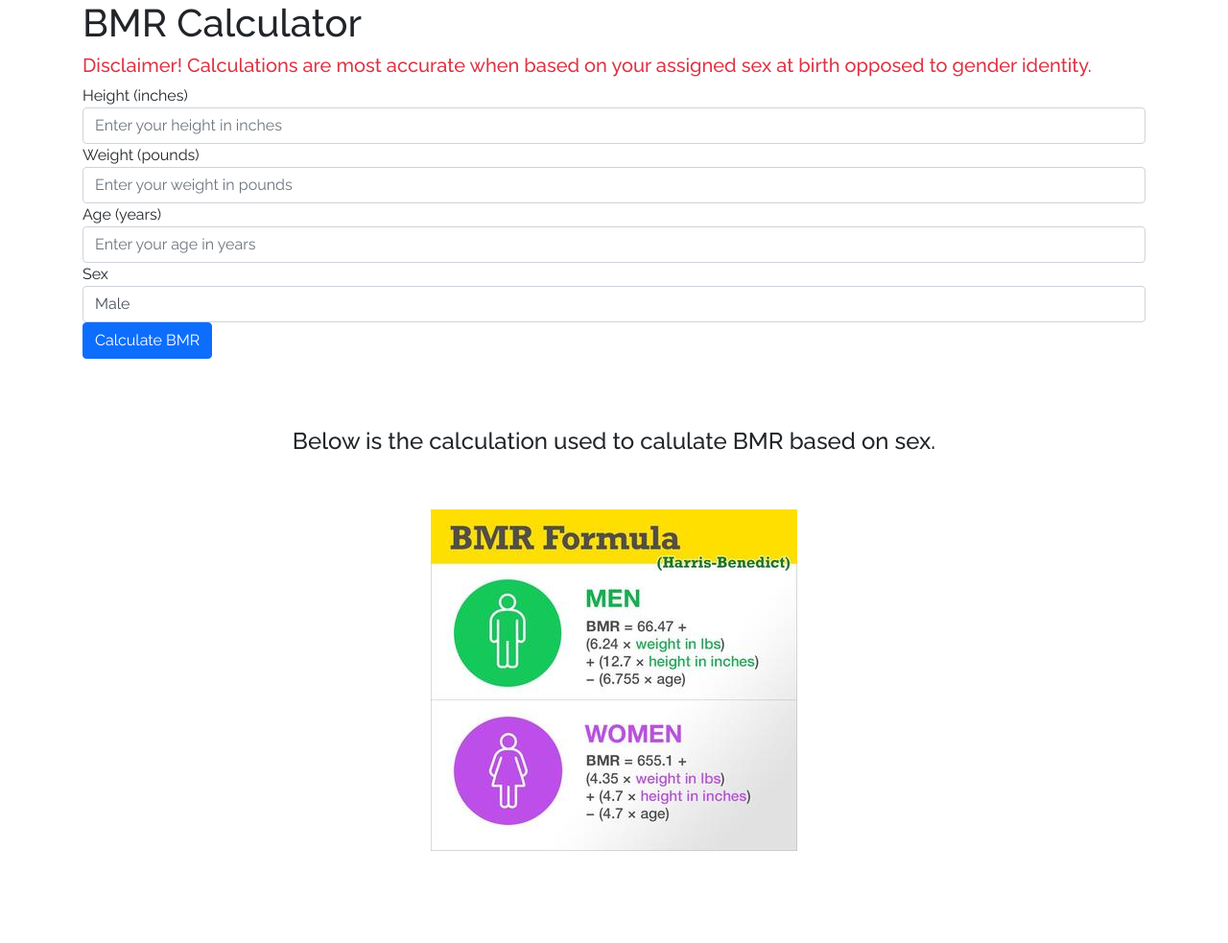
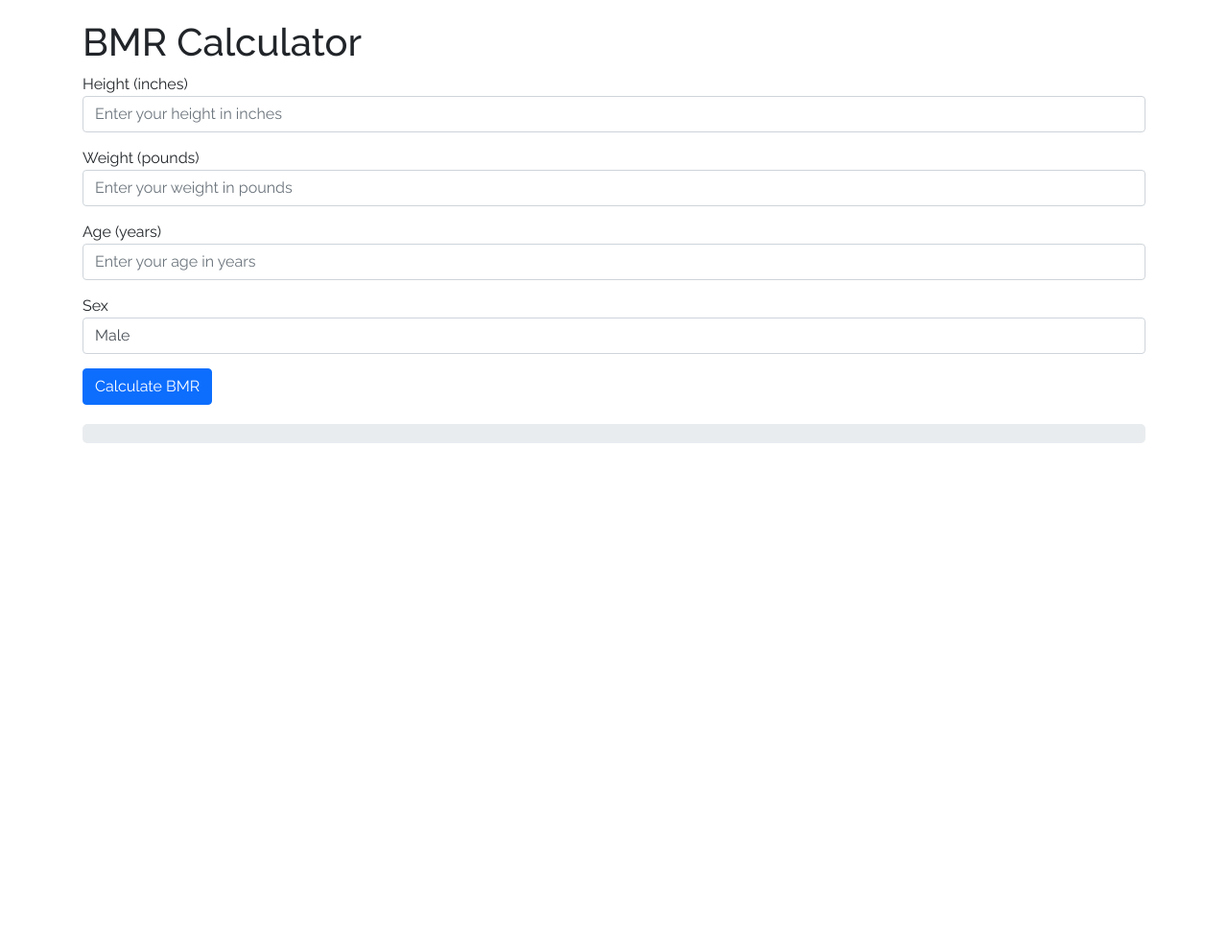
Before and after one commit to Rohandra123/UMGC-CAPSTONE, a Flask app: page /second in a window 1280 px wide. Shown: the part 54-1037 px from the top of the page at 96% size. After the commit the page ends 516 px from the top, so only its background shows below. Run offline with Flask 3, Linux system fonts and the light colour scheme; some libraries are stand-ins or nearby versions.

Commit message:
Update BMRCalc.html

```diff
--- a/Diet Application_Final/templates/BMRCalc.html
+++ b/Diet Application_Final/templates/BMRCalc.html
@@ -6,7 +6,6 @@
     <link rel="preconnect" href="https://fonts.googleapis.com">
     <link rel="preconnect" href="https://fonts.gstatic.com" crossorigin>
     <link href="https://fonts.googleapis.com/css2?family=Raleway:wght@100..900&display=swap" rel="stylesheet">
-
     <title>BMR Calculator</title>
     <link rel="stylesheet" href="https://stackpath.bootstrapcdn.com/bootstrap/5.0.0-alpha1/css/bootstrap.min.css" integrity="sha384-r4NyP46KrjDleawBgD5tp8Y7UzmLA05oM1iAEQ17CSuDqnUK2+k9luXQOfXJCJ4I" crossorigin="anonymous">
     <script src="https://cdn.jsdelivr.net/npm/popper.js@1.16.0/dist/popper.min.js" integrity="sha384-Q6E9RHvbIyZFJoft+2mJbHaEWldlvI9IOYy5n3zV9zzTtmI3UksdQRVvoxMfooAo" crossorigin="anonymous"></script>
@@ -16,11 +15,22 @@
             font-family: 'Raleway', sans-serif;
             font-size: 16px; /* Adjust the font size as needed */
         }
+        .container {
+            margin-top: 20px;
+        }
+        .form-group {
+            margin-bottom: 15px;
+        }
+        .result {
+            margin-top: 20px;
+            padding: 10px;
+            background-color: #e9ecef;
+            border-radius: 5px;
+        }
     </style>
 </head>
 <body>
     <nav class="navbar navbar-expand-sm navbar-light bg-info">
-    <!--"Home Page" Top left-->
         <div class="container-fluid">
             <a class="navbar-brand" href="/">Home Page</a>
             <button class="navbar-toggler" type="button" data-toggle="collapse" data-target="#navbarID"
@@ -28,73 +38,60 @@
                 <span class="navbar-toggler-icon"></span>
             </button>
 
-      <!--Calculator drop down menu options-->
             <ul class="nav navbar-nav">
                 <li class="dropdown">
                     <form class="navbar-form">
                         <div class="btn-group">
                             <button class="btn btn-default dropdown-toggle" data-toggle="dropdown">Calculators <span class="caret"></span></button>
                             <ul class="dropdown-menu">
-                <li><a href="/third">BMI Calculator</a></li>
-                <li><a href="/second">BMR Calculator</a></li>
+                                <li><a href="/third">BMR Calculator</a></li>
+                                <li><a href="/second">BMI Calculator</a></li>
                             </ul>
                         </div>
                     </form>
                 </li>
             </ul>
             <div class="collapse navbar-collapse" id="navbarID">
-        <!--Food Diary Navigation Bar Button-->
                 <a class="navbar-brand" href="/fourth">Food Diary</a>
             </div>
         </div>
     </nav>
-</head>
-<body>
+
     <div class="container">
         <h1>BMR Calculator</h1>
-    <form method="POST" action="/second">
-        <h5 class="text-danger">Disclaimer! Calculations are most accurate when based on your assigned sex at birth opposed to gender identity.</h5>
+        <form method="post" action="/second">
+            {% if error %}
+                <div class="alert alert-danger">{{ error }}</div>
+            {% endif %}
             <div class="form-group">
                 <label for="height">Height (inches)</label>
-            <input type="number" id="height" name="height" placeholder="Enter your height in inches" class="form-control">
+                <input type="number" id="height" name="height" class="form-control" placeholder="Enter your height in inches" value="{{ height }}" required>
             </div>
             <div class="form-group">
                 <label for="weight">Weight (pounds)</label>
-            <input type="number" id="weight" name="weight" placeholder="Enter your weight in pounds" class="form-control">
+                <input type="number" id="weight" name="weight" class="form-control" placeholder="Enter your weight in pounds" value="{{ weight }}" required>
             </div>
             <div class="form-group">
                 <label for="age">Age (years)</label>
-            <input type="number" id="age" name="age" placeholder="Enter your age in years" class="form-control">
+                <input type="number" id="age" name="age" class="form-control" placeholder="Enter your age in years" value="{{ age }}" required>
             </div>
             <div class="form-group">
                 <label for="sex">Sex</label>
-            <select id="sex" name="sex" class="form-control">
-                <option value="M">Male</option>
-                <option value="F">Female</option>
+                <select id="sex" name="sex" class="form-control" required>
+                    <option value="" disabled>Select your sex</option>
+                    <option value="M" {% if sex == 'M' %} selected {% endif %}>Male</option>
+                    <option value="F" {% if sex == 'F' %} selected {% endif %}>Female</option>
                 </select>
             </div>
             <button type="submit" class="btn btn-primary">Calculate BMR</button>
         </form>
         <div class="result" id="result">
-        {% if bmr %}
+            {% if bmr is not none %}
                 <p class="text-success">Your BMR is {{ bmr }}</p>
             {% endif %}
-        {% if error %}
-            <p class="text-danger">{{ error }}</p>
-        {% endif %}
         </div>
-        <br>
-        <br>
-        <br>
-        <h4 style="text-align:center;">Below is the calculation used to calulate BMR based on sex.</h4>
-        <br>
-        <br>
-        <center><img class="img-fluid" src="static/images/bmr-formula.jpg" alt="bmr-formula" /></center>
-        <br>
-        <br>
-        <br>
-        <br>
     </div>
-
 </body>
 </html>
+
+</html>
```
Lines whose indentation alone changed are shown as unchanged.
